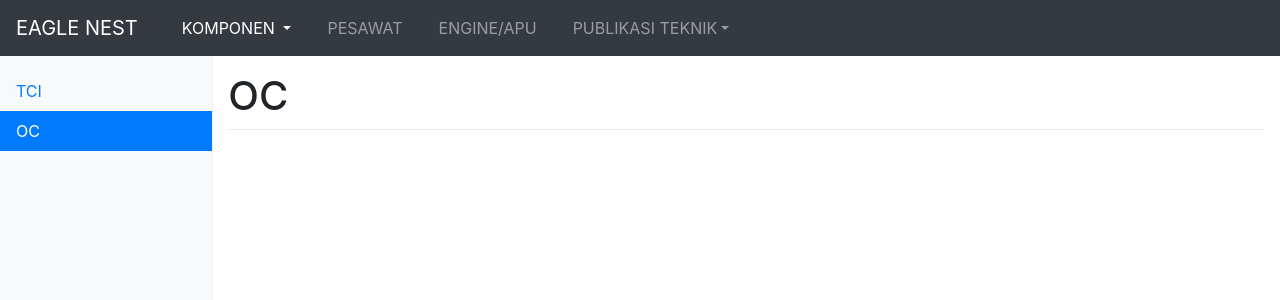
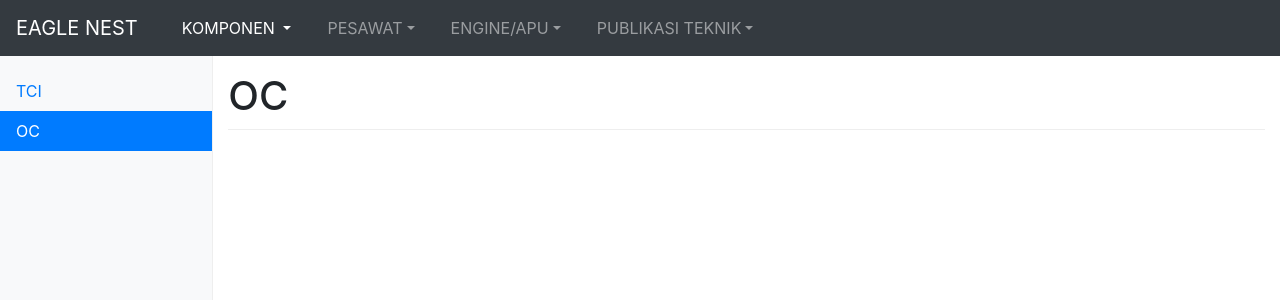
Before and after one commit to ciheul/landing, a Django app: page /eaglenest/component/oc/ in a window 1280 px wide. Shown: the top 300 px of the page. Run offline with Django 3.2, Linux system fonts and the light colour scheme; some libraries are stand-ins or nearby versions.

Commit message:
add submenus

```diff
--- a/eaglenest/templates/eaglenest/base.html
+++ b/eaglenest/templates/eaglenest/base.html
@@ -34,15 +34,30 @@
                 <a class="dropdown-item" href="#">OC</a>
               </div>
             </li>
-            <li class="nav-item" style="margin-left: 20px">
-              <a class="nav-link" href="#">PESAWAT</a>
+
+            <li class="nav-item dropdown" style="margin-left: 20px">
+              <a class="nav-link dropdown-toggle" href="#" id="dropdown02" data-toggle="dropdown" aria-haspopup="true" aria-expanded="false">PESAWAT</a>
+              <div class="dropdown-menu" aria-labelledby="dropdown02">
+                <a class="dropdown-item" href="#">AI-7301</a>
+                <a class="dropdown-item" href="#">AI-7302</a>
+                <a class="dropdown-item" href="#">AI-7303</a>
+                <a class="dropdown-item" href="#">AI-7304</a>
+              </div>
             </li>
-            <li class="nav-item" style="margin-left: 20px">
-              <a class="nav-link" href="#">ENGINE/APU</a>
+
+            <li class="nav-item dropdown" style="margin-left: 20px">
+              <a class="nav-link dropdown-toggle" href="#" id="dropdown03" data-toggle="dropdown" aria-haspopup="true" aria-expanded="false">ENGINE/APU</a>
+              <div class="dropdown-menu" aria-labelledby="dropdown03">
+                <a class="dropdown-item" href="#">P 708856 B</a>
+                <a class="dropdown-item" href="#">P 708839 B</a>
+                <a class="dropdown-item" href="#">P 708840 B</a>
+                <a class="dropdown-item" href="#">P 708836 B</a>
+              </div>
             </li>
+
             <li class="nav-item dropdown" style="margin-left: 20px">
-              <a class="nav-link dropdown-toggle" href="#" id="dropdown02" data-toggle="dropdown" aria-haspopup="true" aria-expanded="false">PUBLIKASI TEKNIK</a>
-              <div class="dropdown-menu" aria-labelledby="dropdown02">
+              <a class="nav-link dropdown-toggle" href="#" id="dropdown04" data-toggle="dropdown" aria-haspopup="true" aria-expanded="false">PUBLIKASI TEKNIK</a>
+              <div class="dropdown-menu" aria-labelledby="dropdown04">
                 <a class="dropdown-item" href="#">MM</a>
                 <a class="dropdown-item" href="#">WDM</a>
                 <a class="dropdown-item" href="#">TRAINING MANUAL</a>
```
